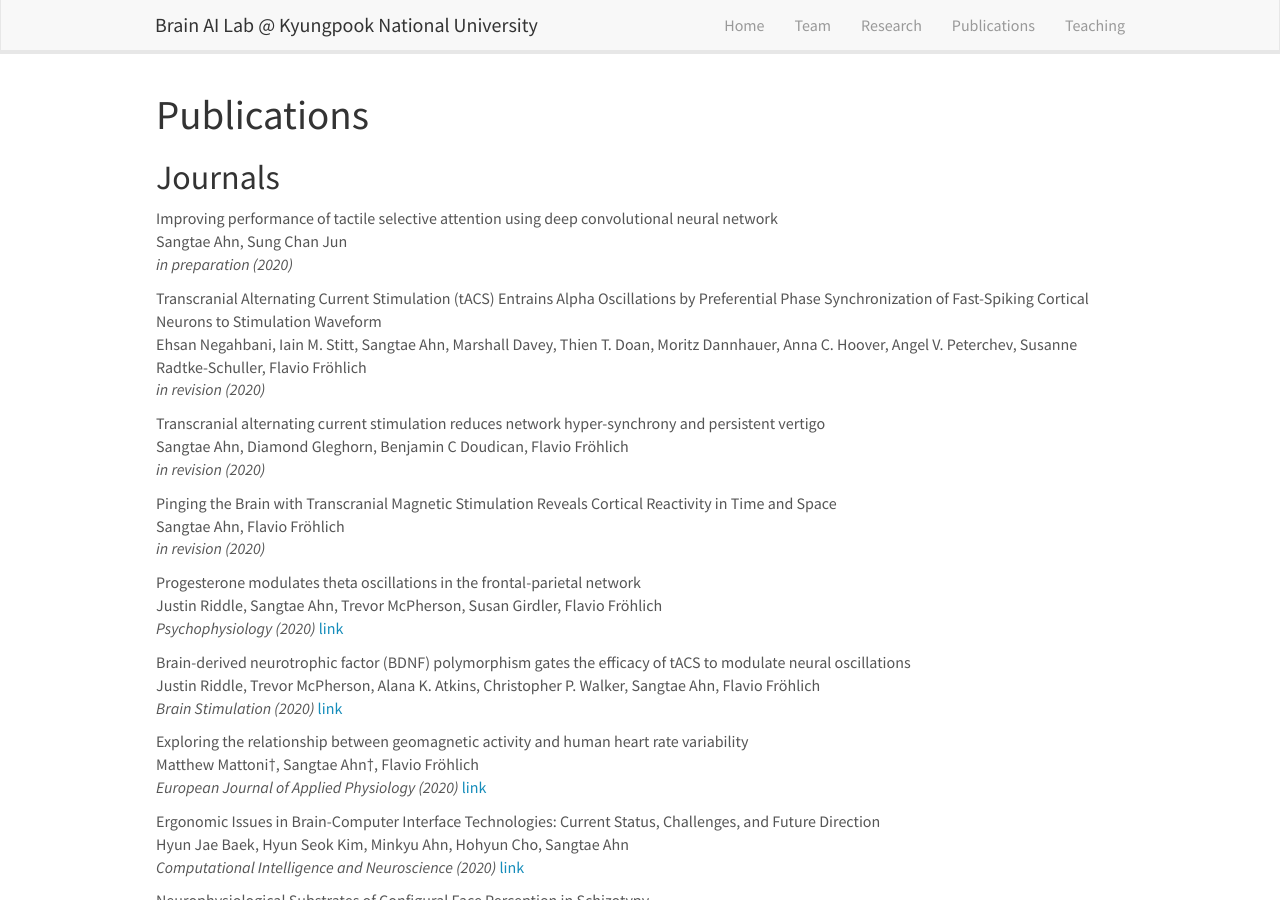
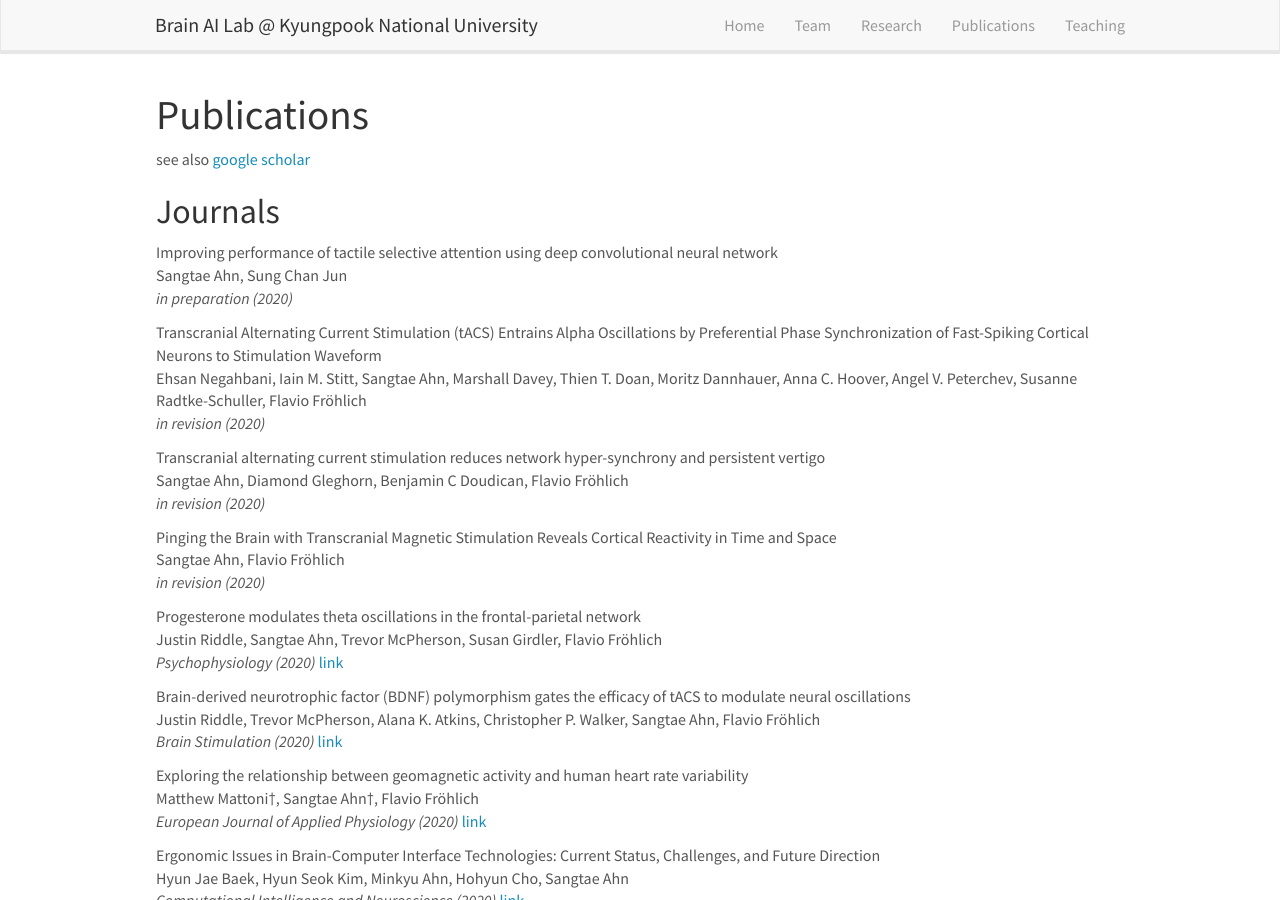
Before and after one commit to KNU-BrainAI/knu-brainai.github.io, a Jekyll site: the page built from _pages/publications.md, in a window 1280 px wide and 900 px high. Built offline with Jekyll 4.4.1, drawn with Linux system fonts in a browser that asks for light colours; nearby versions of some CDN libraries.

Commit message:
Update publications.md

```diff
--- a/_pages/publications.md
+++ b/_pages/publications.md
@@ -8,6 +8,8 @@ permalink: /publications/
 
 
 # Publications
+
+see also [google scholar](https://scholar.google.com/citations?hl=en&user=F-LXQwcAAAAJ&view_op=list_works&sortby=pubdate)
 
 ## Journals
 
```
